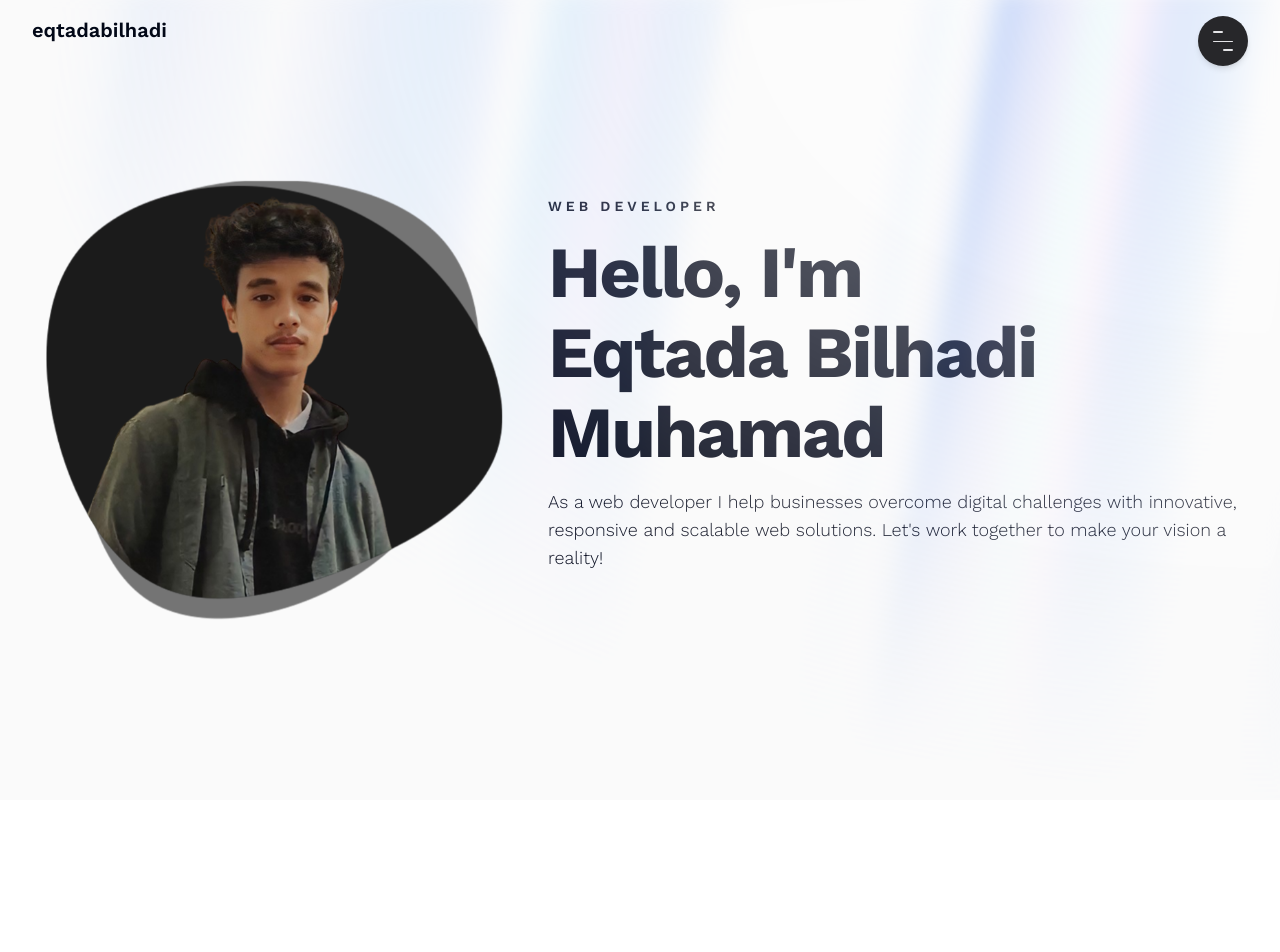
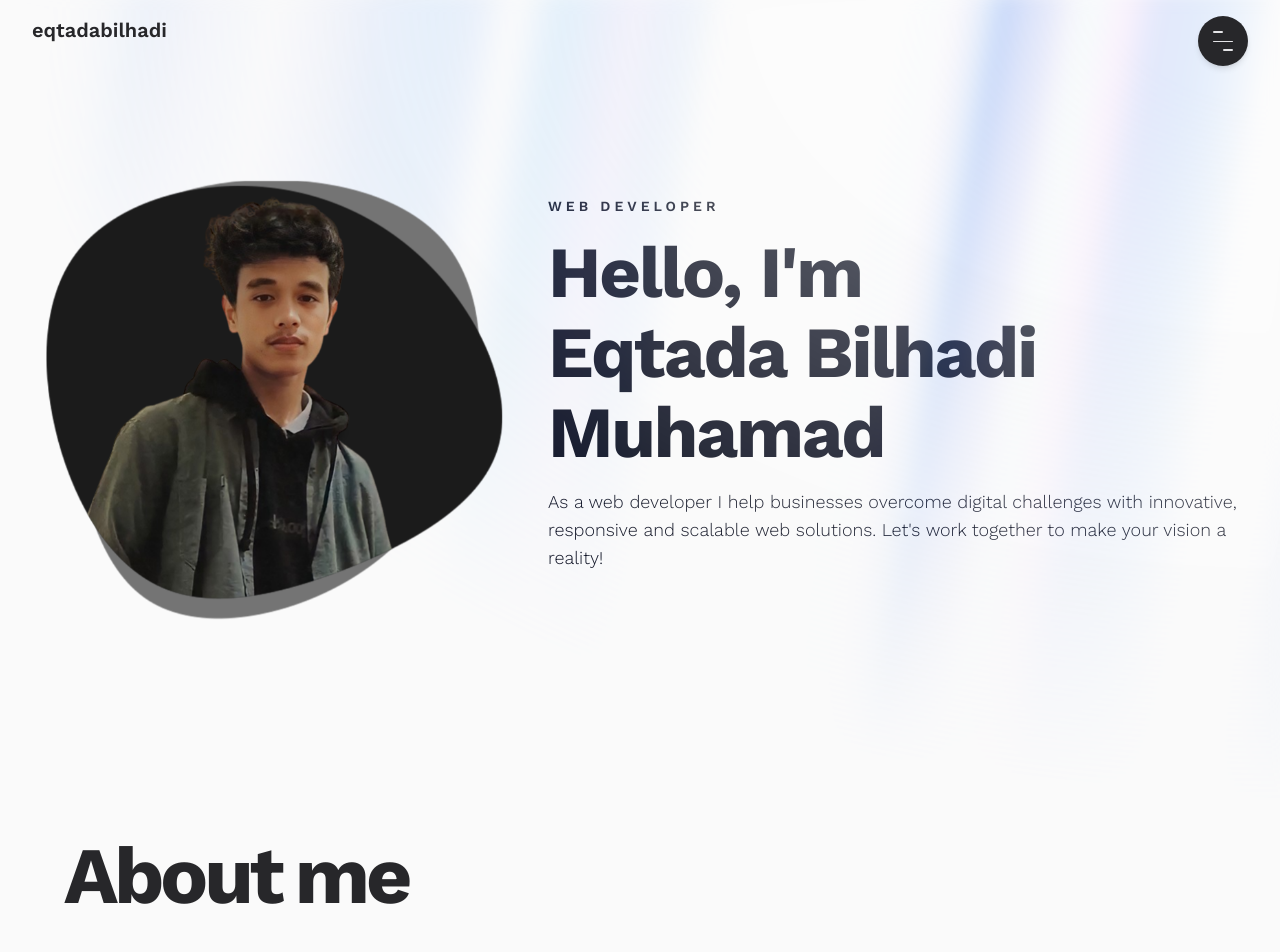
Before and after one commit to eqbilhadi/my-portfolio, a Next.js app: page / in a window 1280 px wide. Shown: the top 952 px of the page. Before the commit the page ends 800 px from the top, so only its background shows below. Built offline with nearby package versions, Linux system fonts and the light colour scheme.

Commit message:
Fix page and layout

```diff
--- a/src/app/layout.tsx
+++ b/src/app/layout.tsx
@@ -3,6 +3,7 @@ import { Work_Sans } from "next/font/google";
 import "./globals.css";
 import { ThemeProvider } from "@/components/providers/ThemeProvider";
 import { SmoothScrollProvider } from "@/components/providers/SmoothScrollProvider";
+import { cn } from "@/lib/utils";
 
 const font = Work_Sans({ subsets: ["latin"] });
 
@@ -18,14 +19,17 @@ export default function RootLayout({
 }>) {
   return (
     <html lang="en" suppressHydrationWarning>
-      <body className={font.className}>
+      <body className={cn(
+          "bg-zinc-50 text-zinc-800 antialiased dark:bg-neutral-900 dark:text-zinc-50",
+          font.className
+        )}>
         <ThemeProvider
           attribute="class"
           defaultTheme="system"
           enableSystem
           storageKey="theme-mode"
         >
-          <SmoothScrollProvider
+          {/* <SmoothScrollProvider
             options={{
               smooth: true,
               mobile: {
@@ -36,8 +40,8 @@ export default function RootLayout({
               },
             }}
           >
-            {children}
-          </SmoothScrollProvider>
+          </SmoothScrollProvider> */}
+          {children}
         </ThemeProvider>
       </body>
     </html>
--- a/src/app/page.tsx
+++ b/src/app/page.tsx
@@ -1,5 +1,6 @@
 import Nav from "@/components/navbar/Nav";
 import { Hero } from "@/components/hero/Hero";
+import About from "@/components/about/About";
 
 export default function Home() {
   return (
@@ -7,6 +8,7 @@ export default function Home() {
       <Nav />
       <main data-scroll-container>
         <Hero />
+        <About />
       </main>
     </>
   );
```
